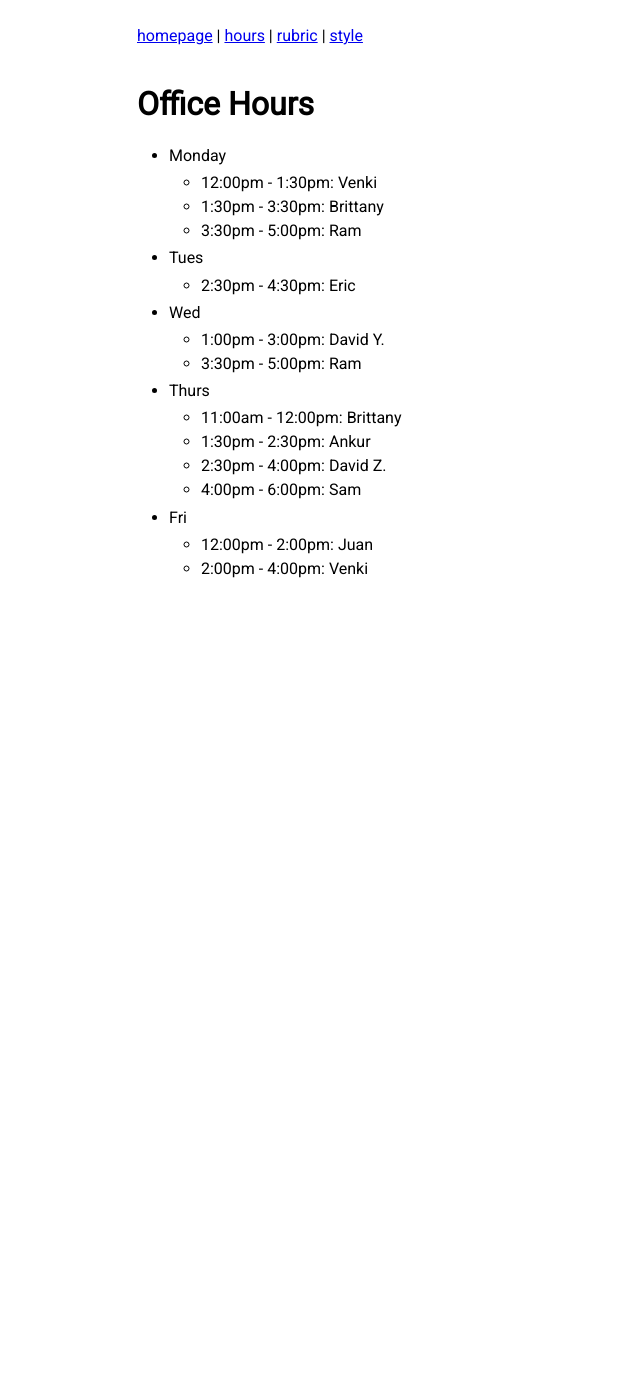
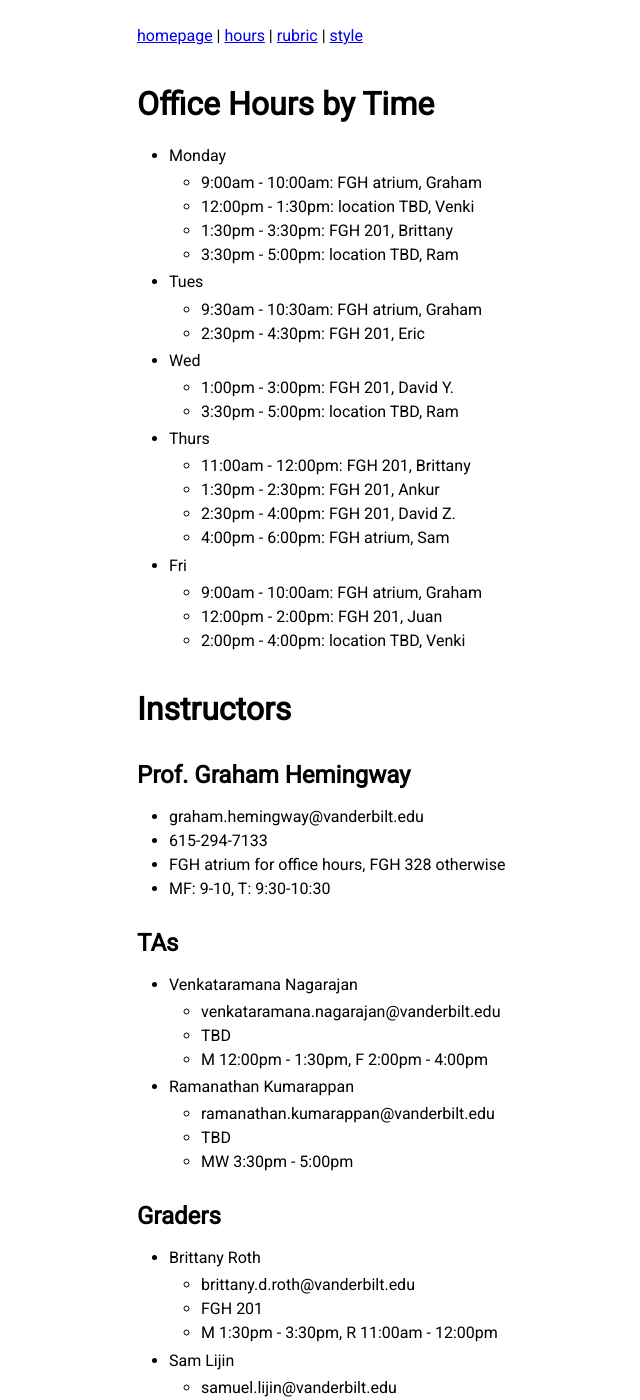
Before and after one commit to gbvandy/vuse-cs3251.github.io, a Jekyll site: the page built from office-hours.md, in a window 1280 px wide and 1400 px high. Shown: the whole window, without its empty margins (119-759 px from the left). Built offline with Jekyll 4.4.1, drawn with Linux system fonts in a browser that asks for light colours; some of the changed text lies outside the part shown.

Commit message:
add details about instructors and office hours

```diff
--- a/office-hours.md
+++ b/office-hours.md
@@ -3,23 +3,73 @@ layout: default
 title: Office Hours
 author: Samuel Lijin
 ---
+# Office Hours by Time
+* Monday
+  * 9:00am - 10:00am: FGH atrium, Graham
+  * 12:00pm - 1:30pm: location TBD, Venki
+  * 1:30pm - 3:30pm: FGH 201, Brittany
+  * 3:30pm - 5:00pm: location TBD, Ram
+* Tues
+  * 9:30am - 10:30am: FGH atrium, Graham
+  * 2:30pm - 4:30pm: FGH 201, Eric
+* Wed
+  * 1:00pm - 3:00pm: FGH 201, David Y.
+  * 3:30pm - 5:00pm: location TBD, Ram
+* Thurs
+  * 11:00am - 12:00pm: FGH 201, Brittany
+  * 1:30pm - 2:30pm: FGH 201, Ankur
+  * 2:30pm - 4:00pm: FGH 201, David Z.
+  * 4:00pm - 6:00pm: FGH atrium, Sam
+* Fri
+  * 9:00am - 10:00am: FGH atrium, Graham
+  * 12:00pm - 2:00pm: FGH 201, Juan
+  * 2:00pm - 4:00pm: location TBD, Venki
 
-# Office Hours
+# Instructors
 
-* Monday
-  * 12:00pm - 1:30pm: Venki
-  * 1:30pm - 3:30pm: Brittany
-  * 3:30pm - 5:00pm: Ram
-* Tues
-  * 2:30pm - 4:30pm: Eric
-* Wed
-  * 1:00pm - 3:00pm: David Y.
-  * 3:30pm - 5:00pm: Ram
-* Thurs
-  * 11:00am - 12:00pm: Brittany
-  * 1:30pm - 2:30pm: Ankur
-  * 2:30pm - 4:00pm: David Z.
-  * 4:00pm - 6:00pm: Sam
-* Fri
-  * 12:00pm - 2:00pm: Juan
-  * 2:00pm - 4:00pm: Venki
+## Prof. Graham Hemingway
+  * graham.hemingway@vanderbilt.edu
+  * 615-294-7133
+  * FGH atrium for office hours, FGH 328 otherwise
+  * MF: 9-10, T: 9:30-10:30
+
+## TAs
+* Venkataramana Nagarajan
+  * venkataramana.nagarajan@vanderbilt.edu
+  * TBD
+  * M 12:00pm - 1:30pm, F 2:00pm - 4:00pm
+* Ramanathan Kumarappan
+  * ramanathan.kumarappan@vanderbilt.edu
+  * TBD
+  * MW 3:30pm - 5:00pm
+
+## Graders
+
+* Brittany Roth
+  * brittany.d.roth@vanderbilt.edu
+  * FGH 201
+  * M 1:30pm - 3:30pm, R 11:00am - 12:00pm
+* Sam Lijin
+  * samuel.lijin@vanderbilt.edu
+  * FGH atrium
+  * R 4:00pm - 6:00pm
+* Juan Hoyos
+  * juan.s.hoyos@vanderbilt.edu
+  * FGH 201
+  * F 12:00pm - 2:00pm
+* David Yang
+  * huaiyu.yang@vanderbilt.edu
+  * FGH 201
+  * W 1:00pm - 3:00pm
+* David Zhang
+  * david.k.zhang@vanderbilt.edu
+  * FGH 201
+  * R 2:30pm - 4:00pm
+* Eric Zhuang
+  * eric.h.zhuang@vanderbilt.edu
+  * FGH 201
+  * T 2:30pm - 4:30pm
+* Ankur Lal
+  * ankur.lal@vanderbilt.edu
+  * FGH 201
+  * R 1:30pm - 2:30pm
```
